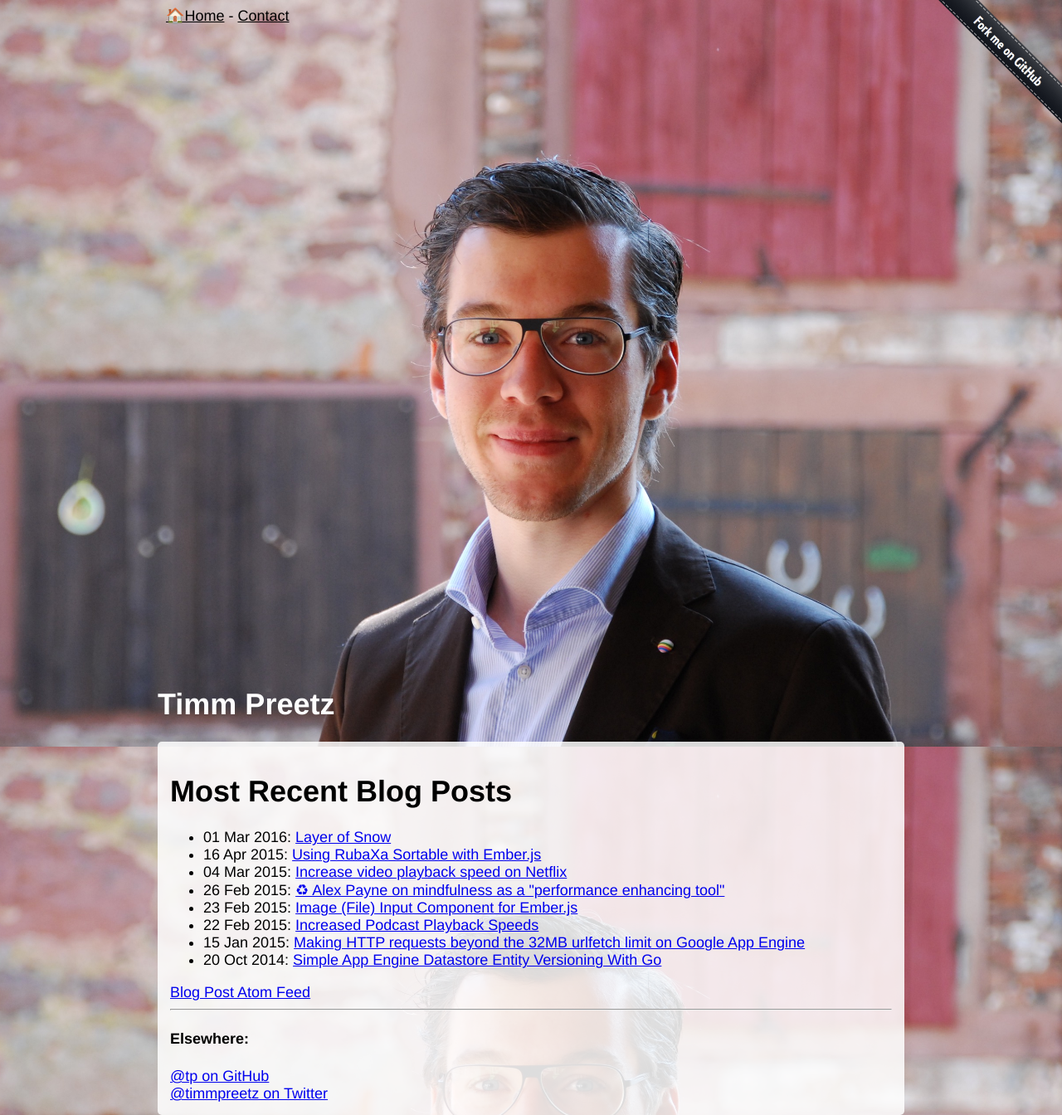
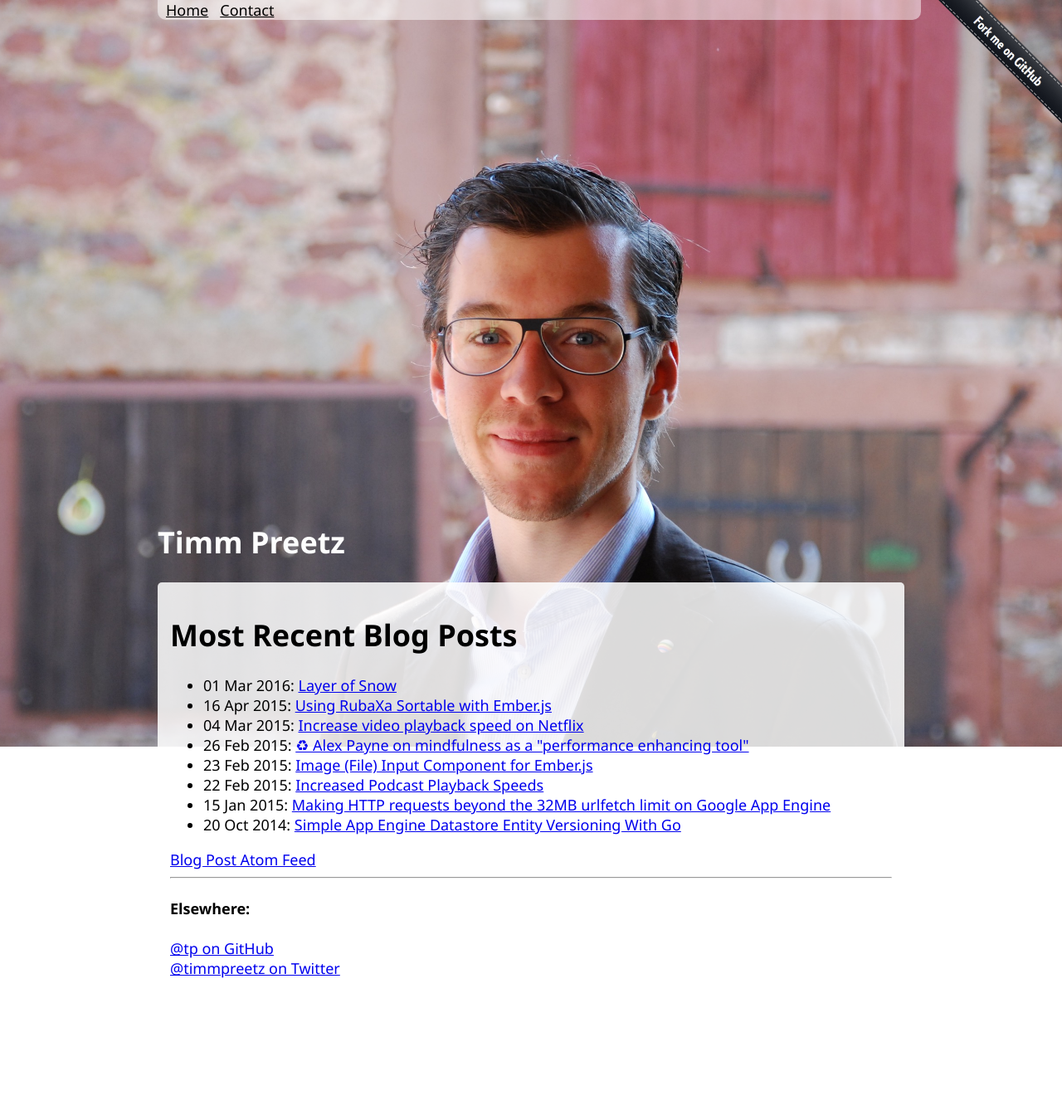
Before and after one commit to tp/page, a Jekyll site: the page built from index.html, in a window 1280 px wide. Shown: the whole page at 83% size. Built offline with Jekyll 4.4.1, drawn with Linux system fonts in a browser that asks for light colours; after the commit the page ends 1194 px from its top, so only the background shows below that.

Commit message:
style updates

```diff
--- a/_layouts/default.html
+++ b/_layouts/default.html
@@ -22,17 +22,19 @@
   <style>
 
   {% if page.imagebg %}
-  html {
+  .bg {
     background: #FDFDFD url("/assets/background_web.jpg") no-repeat center center fixed;
     -webkit-background-size: cover;
     -moz-background-size: cover;
     -o-background-size: cover;
     background-size: cover;
-    position: absolute;
+    background-attachment: fixed;
+    position: fixed;
     top: 0;
     right: 0;
     bottom: 0;
     left: 0;
+    z-index: -1;
   }
   {% else %}
   body {
@@ -41,14 +43,15 @@
   {% endif %}
 
   body {
-    font-family: "Avenir Next", "Helvetica Neue", sans-serif;
+    font-family: "Segoe UI", "Avenir Next", "Helvetica Neue", sans-serif;
     font-weight: 400; /* TODO: use 200 for Helvetica Neue */
     font-size: 18px;
+    margin: 0;
   }
 
   {% if !page.imagebg %}
   body > div > div.contentWrapper {
-    padding-top: 86vh;
+    padding-top: 65vh;
   }
   {% endif %}
 
@@ -59,8 +62,13 @@
   }
 
   nav {
-    width: 100%;
+    width: 900px;
     padding: 0 10px;
+    position: fixed;
+    margin: auto;
+    background-color: rgba(255,255,255,0.5);
+    border-radius: 0 0 10px 10px;
+    margin-top: -20px;
   }
 
   nav a {
@@ -83,11 +91,12 @@
   </style>
 </head>
 <body>
+<div class="bg"></div>
 <a href="https://github.com/tp"><img style="position: absolute; top: 0; right: 0; border: 0; width: 149px; height: 149px;" src="/assets/right-graphite@2x.png" alt="Fork me on GitHub"></a>
 
-<div style="max-width: 900px; margin: auto;">
+<div style="max-width: 900px; margin: auto; padding-top: 20px;">
   <nav>
-    <a href="/">🏠Home</a> - <a href="/contact.html">Contact</a>
+    <a href="/">Home</a>   <a href="/contact.html">Contact</a>
   </nav>
 
   <div class="contentWrapper">
```
